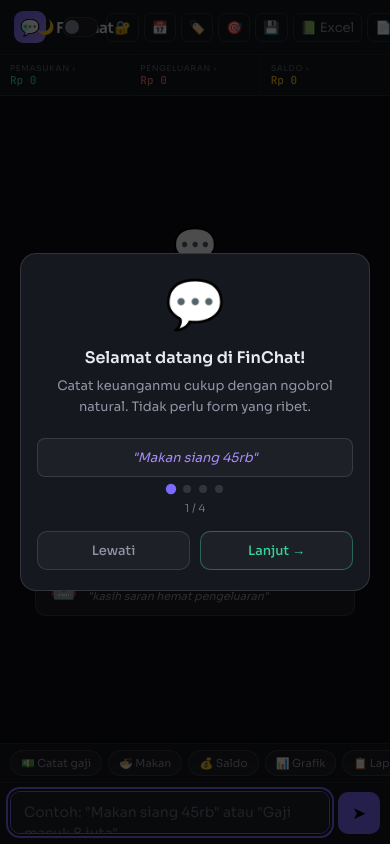
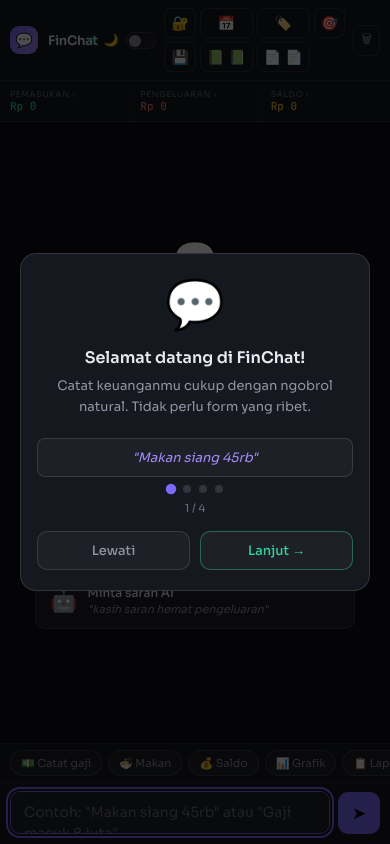
Before and after one commit to rockshow02/finchat, a website: page index.html in a window 390 px wide. Drawn offline with nearby package versions, Linux system fonts and the light colour scheme; a script that the page names is missing.

Commit message:
fix for mobile

```diff
--- a/css/style.css
+++ b/css/style.css
@@ -948,3 +948,52 @@
 .modal, .dashboard, .pin-box {
   transition: background-color 0.2s ease, border-color 0.2s ease, color 0.2s ease;
 }
+
+/* ── Mobile Header Fix ───────────────────────────────────── */
+@media (max-width: 640px) {
+  /* Header lebih compact */
+  .header { padding: 8px 10px; gap: 6px; }
+
+  /* Logo lebih kecil */
+  .logo { width: 28px; height: 28px; font-size: 14px; }
+  .app-name { font-size: 13px; }
+  .app-tagline { display: none; }
+
+  /* Sembunyikan label Excel & PDF, hanya ikon */
+  .export-btn.excel::after { content: '📗'; }
+  .export-btn.pdf::after   { content: '📄'; }
+
+  /* Export group — wrap jadi 2 baris kalau perlu */
+  .export-group {
+    display: grid;
+    grid-template-columns: repeat(4, auto);
+    gap: 4px;
+  }
+
+  /* Semua tombol header — hanya ikon, no text */
+  .export-btn {
+    padding: 5px 6px;
+    font-size: 14px;
+    min-width: 30px;
+    justify-content: center;
+  }
+
+  /* Sembunyikan text "Excel" dan "PDF" */
+  .export-btn.excel .btn-label,
+  .export-btn.pdf .btn-label { display: none; }
+
+  /* Token counter — sembunyikan di mobile */
+  .token-counter { display: none; }
+
+  /* Theme icon — lebih kecil */
+  .theme-icon { font-size: 12px; }
+  .theme-toggle { width: 30px; height: 17px; }
+  .theme-toggle::after { width: 12px; height: 12px; }
+  body.light .theme-toggle::after { transform: translateX(13px); }
+
+  /* Reset button */
+  .reset-btn { padding: 4px 7px; font-size: 12px; }
+
+  /* Status dot — sembunyikan teks */
+  .status-dot span { display: none; }
+}
--- a/index.html
+++ b/index.html
@@ -80,8 +80,8 @@
           <button class="export-btn" onclick="Features.openCategories()" title="Kategori">🏷️</button>
           <button class="export-btn" onclick="Budget.openModal()" title="Budget">🎯</button>
           <button class="export-btn" onclick="Features.openBackup()" title="Backup & Restore">💾</button>
-          <button class="export-btn excel" onclick="Exporter.toExcel()" title="Export Excel">📗 Excel</button>
-          <button class="export-btn pdf"   onclick="Exporter.toPDF()"   title="Export PDF">📄 PDF</button>
+          <button class="export-btn excel" onclick="Exporter.toExcel()" title="Export Excel">📗 <span class="btn-label">Excel</span></button>
+          <button class="export-btn pdf"   onclick="Exporter.toPDF()"   title="Export PDF">📄 <span class="btn-label">PDF</span></button>
         </div>
         <button class="reset-btn" onclick="UI.confirmReset()" title="Reset">🗑</button>
       </div>
```
